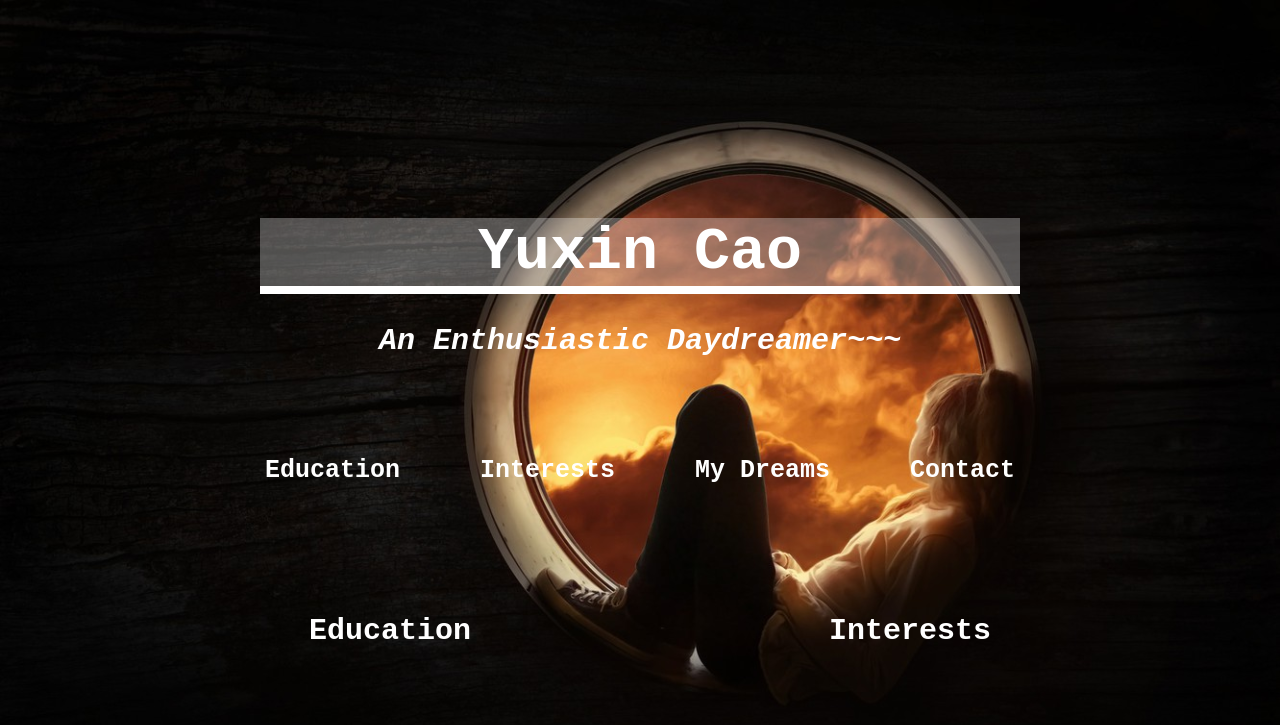
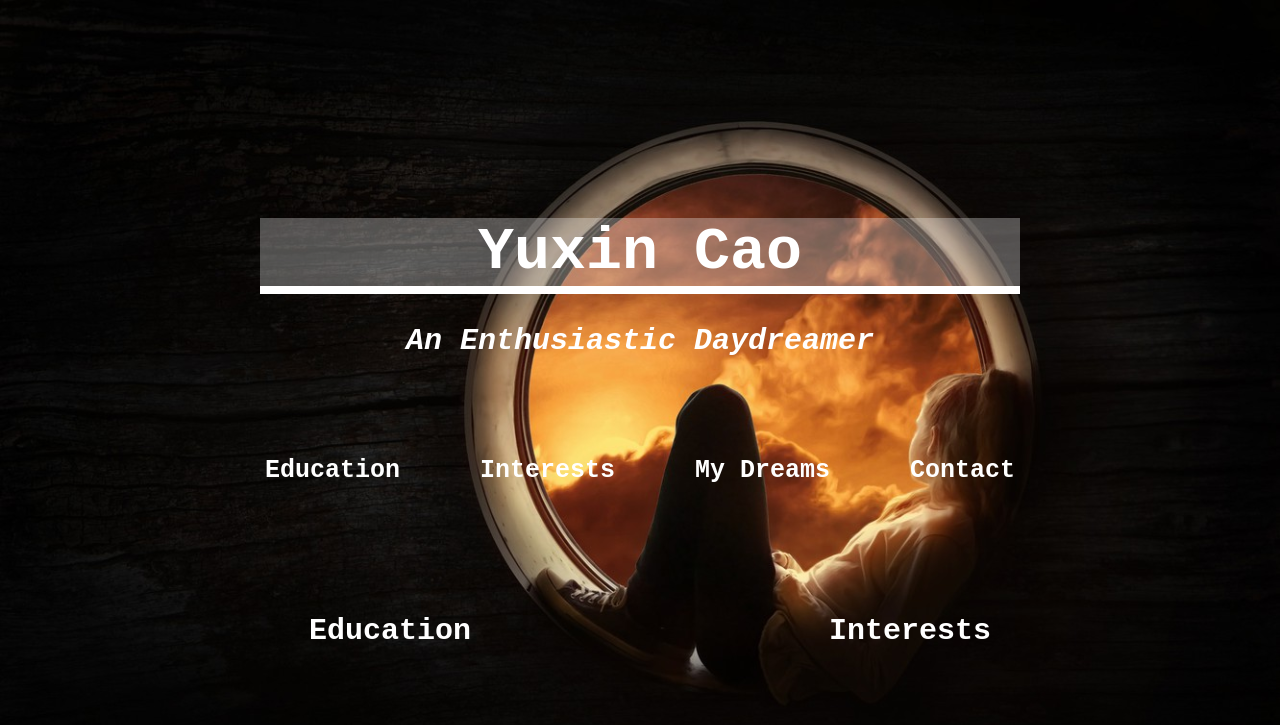
Before and after one commit to kellycao/MyWebsite, a plain HTML site: page week3/index.html in a window 1280 px wide. Shown: the top 725 px of the page. Drawn offline with Linux system fonts and the light colour scheme.

Commit message:
Revert "MyWebsite_v2"
This reverts commit 5879a2659d62c05af62483cf4dd3ee34cda8e4f4.

```diff
--- a/week3/index.html
+++ b/week3/index.html
@@ -18,7 +18,7 @@ Color in body?
 <body>
 
   <h1>Yuxin Cao</h1>
-  <h3 id="identity">An Enthusiastic Daydreamer~~~</h3>
+  <h3 id="identity">An Enthusiastic Daydreamer</h3>
 
 <div class="menu">
   <h4><a href="#education">Education</a></h4>
```
